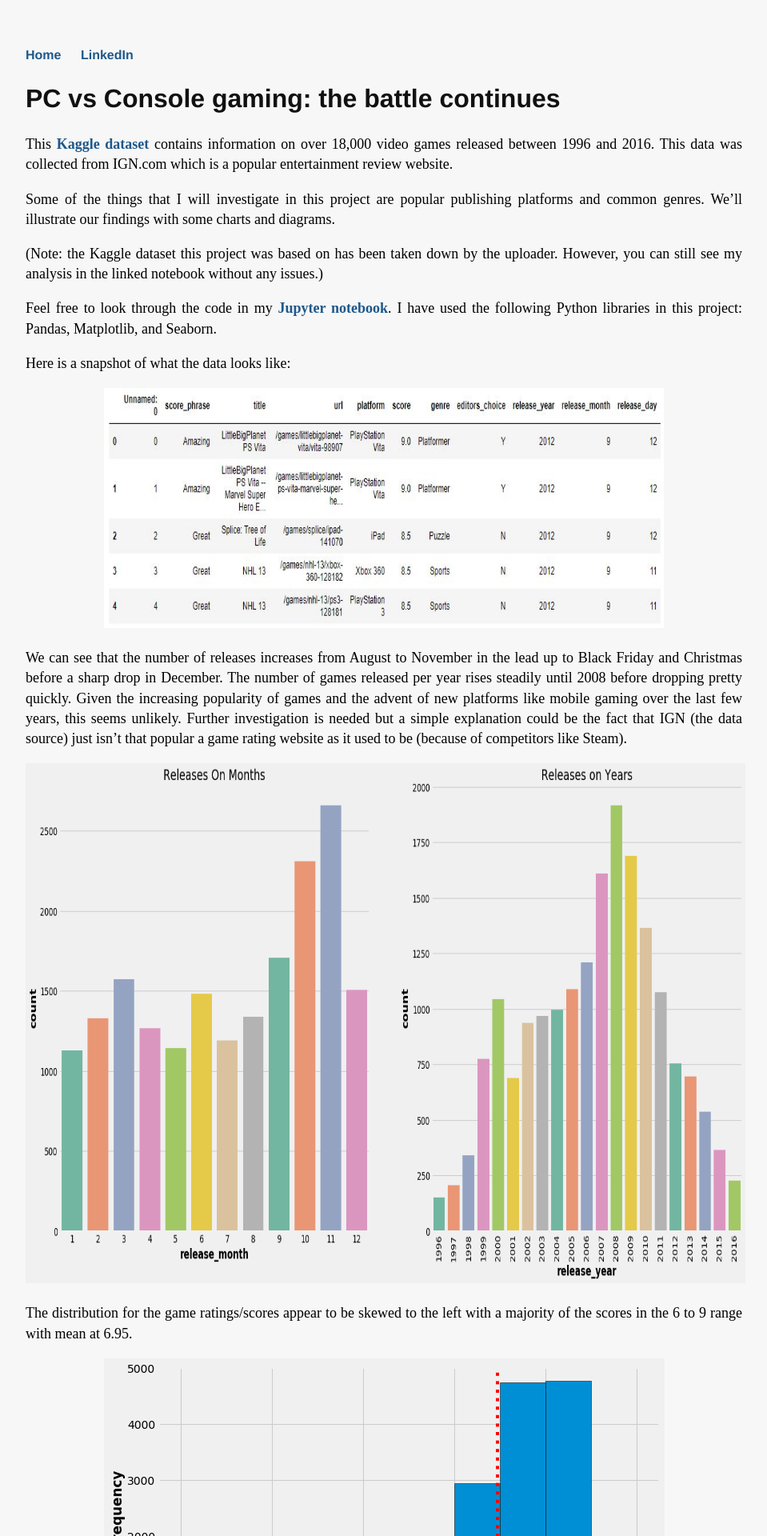
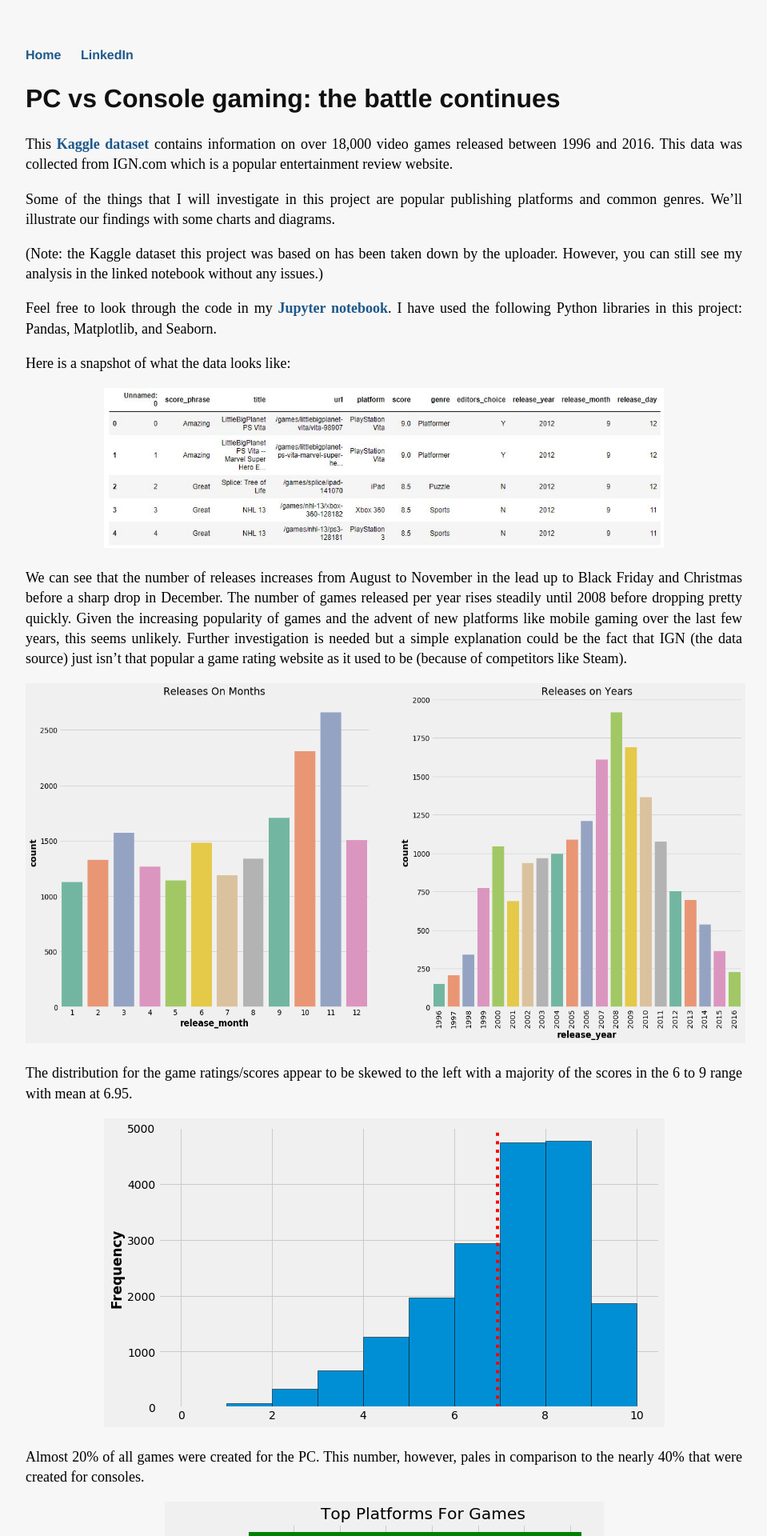
Before and after one commit to h2kh/h2kh.github.io, a Jekyll site: the page built from _posts/2019-06-06-game-analysis.md, in a window 1280 px wide. Shown: the top 1920 px of the page at 80% size, without its empty margins (160-1119 px from the left). Built offline with Jekyll 4.4.1, drawn with Linux system fonts in a browser that asks for light colours.

Commit message:
Update 2019-06-06-game-analysis.md

```diff
--- a/_posts/2019-06-06-game-analysis.md
+++ b/_posts/2019-06-06-game-analysis.md
@@ -17,13 +17,13 @@ Feel free to look through the code in my **[Jupyter notebook](https://nbviewer.j
 Here is a snapshot of what the data looks like:
 
 {:refdef: style="text-align: center;"}
-![Data]({{ site.baseimg }}/assets/Capture15.JPG){:height="300px" width="700px"}
+![Data]({{ site.baseimg }}/assets/Capture15.JPG){:height="200px" width="700px"}
 {: refdef}
 
 We can see that the number of releases increases from August to November in the lead up to Black Friday and Christmas before a sharp drop in December. The number of games released per year rises steadily until 2008 before dropping pretty quickly. Given the increasing popularity of games and the advent of new platforms like mobile gaming over the last few years, this seems unlikely. Further investigation is needed but a simple explanation could be the fact that IGN (the data source) just isn't that popular a game rating website as it used to be (because of competitors like Steam).
 
 {:refdef: style="text-align: center;"}
-![Data]({{ site.baseimg }}/assets/Capture17.png){:height="650px" width="900px"}
+![Data]({{ site.baseimg }}/assets/Capture17.png){:height="450px" width="900px"}
 {: refdef}
 
 The distribution for the game ratings/scores appear to be skewed to the left with a majority of the scores in the 6 to 9 range with mean at 6.95.
```
